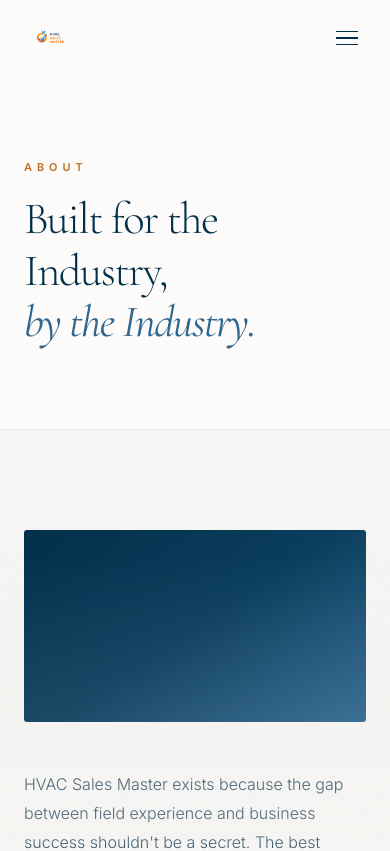
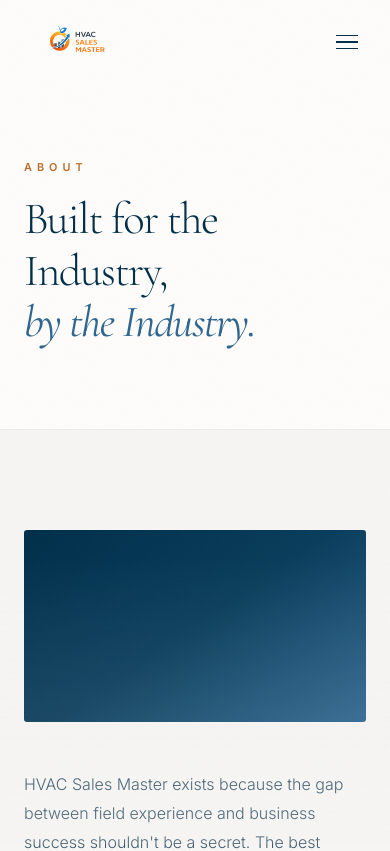
Before and after one commit to Ishack94/HVAC-sales-master, a React (Vite) app: page /about in a window 390 px wide. Shown: the top 851 px of the page. Built offline with nearby package versions, Linux system fonts and the light colour scheme.

Commit message:
bigger logo

```diff
--- a/src/components/Layout/Footer.jsx
+++ b/src/components/Layout/Footer.jsx
@@ -29,7 +29,7 @@ export default function Footer() {
       <div className={styles.container}>
         <div className={styles.top}>
           <div className={styles.brand}>
-            <Logo height={32} />
+            <Logo height={64} />
             <p className={styles.tagline}>
               Real-world sales and technical training for HVAC pros.
             </p>
--- a/src/components/Layout/Header.jsx
+++ b/src/components/Layout/Header.jsx
@@ -32,7 +32,7 @@ export default function Header() {
     <>
       <header className={`${styles.header} ${scrolled ? styles.scrolled : ''}`}>
         <div className={styles.inner}>
-          <Logo height={44} mobileHeight={36} />
+          <Logo height={88} mobileHeight={72} />
           <nav className={styles.nav} aria-label="Main navigation">
             {navLinks.map(({ label, to }) => (
               <NavLink
--- a/src/components/Layout/Header.module.css
+++ b/src/components/Layout/Header.module.css
@@ -32,10 +32,16 @@
   max-width: var(--container-max);
   margin: 0 auto;
   padding: 0 var(--container-padding);
-  height: 76px;
+  height: 100px;
   display: flex;
   align-items: center;
   justify-content: space-between;
+}
+
+@media (max-width: 768px) {
+  .inner {
+    height: 84px;
+  }
 }
 
 .nav {
```
